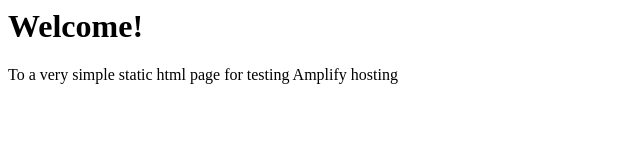
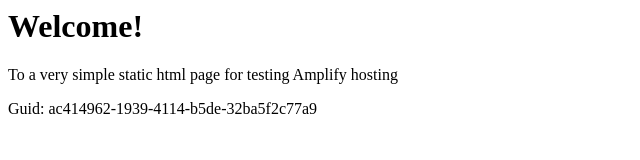
Before and after one commit to aws-aemilia-mxp/Github-PR-Commit-Integration-Test-DoNotTouch-Gith-P5X5MO5I-v1-preprod-eu-south-1, a website: page src/index.html in a window 1280 px wide. Shown: the whole page, without its empty margins (0-640 px from the left). Drawn offline with Linux system fonts and the light colour scheme.

Commit message:
commit from integ tests

```diff
--- a/src/index.html
+++ b/src/index.html
@@ -1,3 +1,5 @@
+
+
 <html lang="en">
 
 <head>
@@ -10,6 +12,6 @@
 <body>
     <h1>Welcome!</h1>
     <p>To a very simple static html page for testing Amplify hosting</p>
-</body>
+    <p>Guid: ac414962-1939-4114-b5de-32ba5f2c77a9</p></body>
 
 </html>
```
